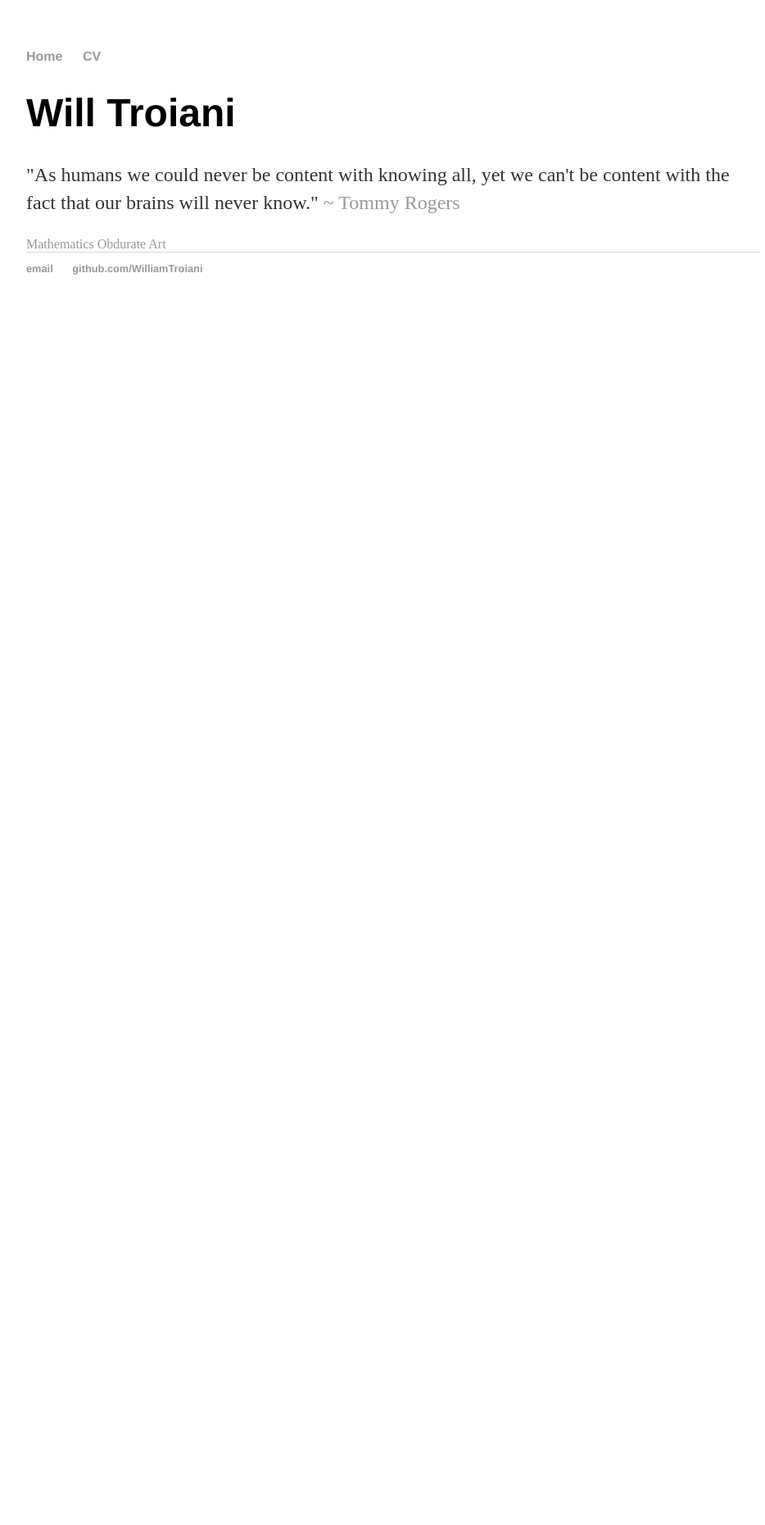
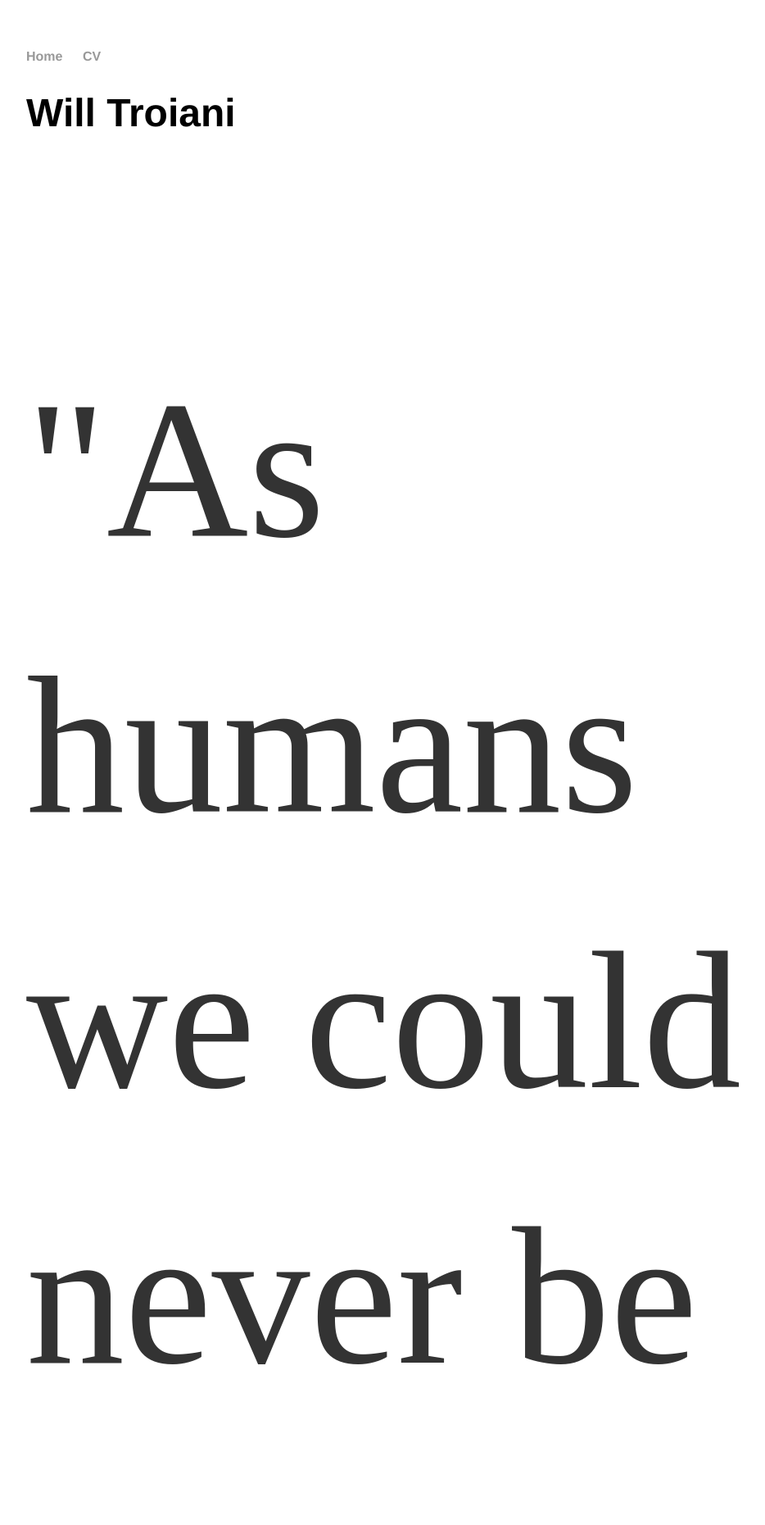
Before and after one commit to WilliamTroiani/WilliamTroiani.github.io, a Jekyll site: the page built from index.html, in a window 1280 px wide. Shown: the top 1860 px of the page at 82% size, without its empty margins (160-1094 px from the left). Built offline with Jekyll 4.4.1, drawn with Linux system fonts in a browser that asks for light colours; before the commit the page ends 900 px from its top, so only the background shows below that.

Commit message:
Update main.css

```diff
--- a/css/main.css
+++ b/css/main.css
@@ -24,7 +24,7 @@ h1 {
     font-family:'Helvetica', 'Arial', 'Sans-Serif';
 }
 p {
-    font-size: 1.5em;
+    font-size: 15em;
     line-height: 1.4em;
     color: #333;
 }
```
